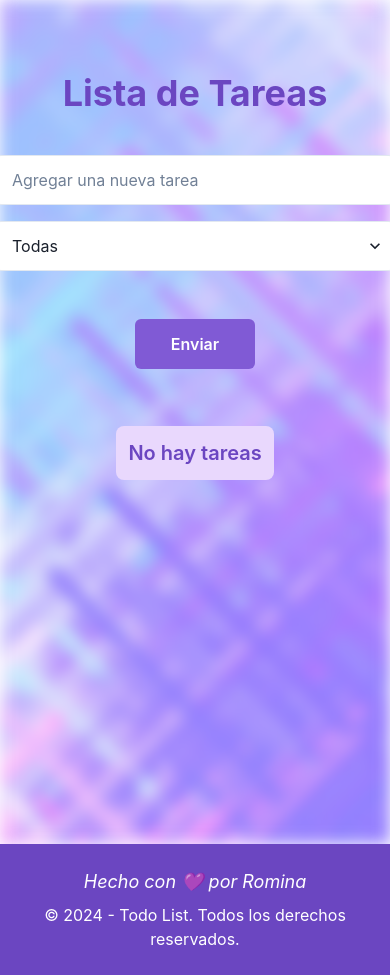
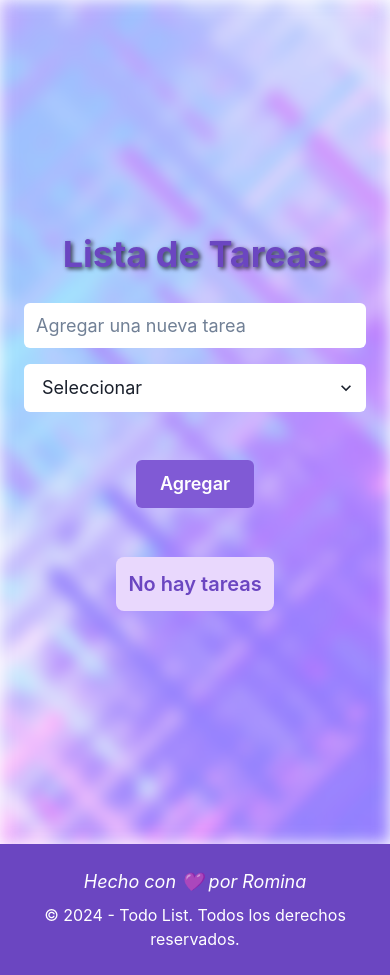
Before and after one commit to Romiluu/Todo-List, a React (Vite) app: page / in a window 390 px wide. Built offline with nearby package versions, Linux system fonts and the light colour scheme.

Commit message:
agrego responsive y confirmacion al eliminar una tarea

```diff
--- a/src/App.jsx
+++ b/src/App.jsx
@@ -6,12 +6,10 @@ import Footer from "./components/Footer";
 function App() {
 
   return (
-
       <div>
         <TodoList />
         <Footer />
       </div>
-
   )
 }
 
--- /dev/null
+++ b/src/components/Delete.jsx
@@ -0,0 +1,29 @@
+import { Button, Modal, ModalOverlay, ModalContent, ModalHeader, ModalFooter, ModalBody, ModalCloseButton, Text } from "@chakra-ui/react";
+
+const ConfirmDeleteModal = ({ isOpen, onClose, onConfirm }) => {
+  return (
+    <Modal isOpen={isOpen} onClose={onClose} isCentered>
+      <ModalOverlay />
+      <ModalContent bg="purple.100">
+        <ModalHeader>Confirmación de Eliminación</ModalHeader>
+        <ModalCloseButton />
+        <ModalBody>
+          <Text color="purple.600" fontSize="lg">
+            ¿Está seguro de que desea eliminar esta tarea?
+          </Text>
+        </ModalBody>
+
+        <ModalFooter>
+          <Button colorScheme="purple" mr={3} onClick={onClose}>
+            Cancelar
+          </Button>
+          <Button colorScheme="red" onClick={onConfirm}>
+            Eliminar
+          </Button>
+        </ModalFooter>
+      </ModalContent>
+    </Modal>
+  );
+};
+
+export default ConfirmDeleteModal;
--- a/src/components/Item.jsx
+++ b/src/components/Item.jsx
@@ -11,18 +11,28 @@ const Item = ({ task, onToggleComplete, onDelete }) => {
       mb={4}
       bg="white"
       display="flex"
+      flexDirection="row" // Mantiene los elementos en fila
       justifyContent="space-between"
-      alignItems="center"
-      width="100%"  // Asegura que ocupe todo el ancho disponible
-      maxW="700px"  // Máximo ancho para todos los elementos
-      height="80px"  // Alto fijo para cada tarea
+      alignItems="flex-start"
+      width="100%"
+      maxW="700px"
+      height="auto"
     >
-      <Text textDecoration={task.completed ? 'line-through' : 'none'}>
+      {/* Texto de la tarea */}
+      <Text
+        textDecoration={task.completed ? 'line-through' : 'none'}
+        fontWeight={task.completed ? "normal" : "bold"}
+        color={task.completed ? "gray.500" : "black"}
+        wordBreak="break-word"
+        flex="1"
+        mr={4}
+      >
         {task.text}
       </Text>
 
+      {/* Botones */}
       <Box display="flex" alignItems="center" gap={2}>
-        {/* Ícono de tilde verde */}
+        {/* Botón para completar */}
         <IconButton
           icon={<CheckIcon />}
           colorScheme={task.completed ? 'green' : 'gray'}
@@ -37,7 +47,7 @@ const Item = ({ task, onToggleComplete, onDelete }) => {
           borderRadius="md"
         />
 
-        {/* Ícono de basurero */}
+        {/* Botón para eliminar */}
         <IconButton
           icon={<DeleteIcon />}
           colorScheme="red"
--- a/src/components/List.jsx
+++ b/src/components/List.jsx
@@ -5,11 +5,11 @@ const List = ({ tasks, onToggleComplete, onDelete }) => {
   return (
     <VStack
       w="100%"
-      maxW="700px"
+      maxW={{ base: '80%', md: '600px' }}
       spacing={4}
       align="center"
       mb="50px"
-      height="auto"  // Puedes definir el alto si lo prefieres fijo
+      height="auto"
     >
       {tasks.length > 0 ? (
         tasks.map((task) => (
--- a/src/components/TodoList.jsx
+++ b/src/components/TodoList.jsx
@@ -1,35 +1,39 @@
-import React, { useState, useEffect } from 'react';
-import { Box, Input, Button, Select, Flex, Stack, Heading } from '@chakra-ui/react';
-import fondo from '../assets/fondo.jpg'; // Imagen de fondo
-import List from './List'; // Importamos List, que contiene el renderizado de las tareas
+import React, { useState, useEffect } from "react";
+import { Box, Input, Button, Select, Heading, VStack, HStack, Text } from "@chakra-ui/react";
+import fondo from "../assets/fondo.jpg";
+import List from "./List";
+import DeleteModal from "./Delete";
 
 function TodoList() {
-  const [task, setTask] = useState('');
+  const [task, setTask] = useState("");
   const [tasks, setTasks] = useState([]);
-  const [filter, setFilter] = useState('all');
+  const [filter, setFilter] = useState("all");
+  const [error, setError] = useState("");
+  const [isModalOpen, setIsModalOpen] = useState(false);
+  const [taskToDelete, setTaskToDelete] = useState(null); // Almacena la tarea a eliminar
 
-  // Cargar tareas desde localStorage al iniciar
   useEffect(() => {
-    const storedTasks = JSON.parse(localStorage.getItem('tasks'));
+    const storedTasks = JSON.parse(localStorage.getItem("tasks"));
     if (storedTasks) {
       setTasks(storedTasks);
     }
   }, []);
 
-  // Guardar tareas en localStorage cada vez que se actualicen
   useEffect(() => {
     if (tasks.length > 0) {
-      localStorage.setItem('tasks', JSON.stringify(tasks));
+      localStorage.setItem("tasks", JSON.stringify(tasks));
     }
   }, [tasks]);
 
   const handleSubmit = () => {
-    if (task.trim()) {
+    if (task.trim() === "") {
+      setError("La tarea no debe estar vacía.");
+      return;
+    }
     const newTask = { id: Date.now(), text: task, completed: false };
-      const updatedTasks = [...tasks, newTask];
-      setTasks(updatedTasks);
-      setTask(''); // Limpiar el input
-    }
+    setTasks([...tasks, newTask]);
+    setTask("");
+    setError("");
   };
 
   const handleFilterChange = (e) => {
@@ -44,20 +48,25 @@ function TodoList() {
   };
 
   const handleDelete = (id) => {
-    const updatedTasks = tasks.filter((task) => task.id !== id);
-    setTasks(updatedTasks);
+    setTaskToDelete(id);
+    setIsModalOpen(true);
+  };
+
+  const confirmDelete = () => {
+    setTasks(tasks.filter((task) => task.id !== taskToDelete));
+    setIsModalOpen(false);
+    setTaskToDelete(null);
   };
 
   const filteredTasks = tasks.filter((task) => {
-    if (filter === 'all') return true;
-    if (filter === 'completed') return task.completed;
-    if (filter === 'incomplete') return !task.completed;
+    if (filter === "all") return true;
+    if (filter === "completed") return task.completed;
+    if (filter === "incomplete") return !task.completed;
     return true;
   });
 
   return (
     <>
-      {/* Fondo borroso */}
       <Box
         position="fixed"
         top="0"
@@ -69,68 +78,103 @@ function TodoList() {
         backgroundPosition="center"
         backgroundRepeat="no-repeat"
         backgroundSize="cover"
-        filter="blur(8px)" // Aplica el desenfoque
+        filter="blur(8px)"
       />
-
-      {/* Contenedor de tareas */}
-      <Box
+      <VStack
         minHeight="100vh"
-        display="flex"
-        flexDirection="column"
-        justifyContent="space-between"
+        justifyContent="center"
         alignItems="center"
-        p={6}
-
+        spacing={6}
+        px={6}
       >
-        <Box textAlign="center" mt={12}>
-          <Heading as="h1" size="2xl" color="purple.600" mb={10}>
+        <Heading
+          fontSize={{ base: "4xl", sm: "5xl", md: "6xl", lg: "6xl", xl: "6xl" }}
+          color="purple.600"
+          textShadow="2px 2px 4px rgba(0, 0, 0, 0.7)"
+          mt={12}
+        >
           Lista de Tareas
         </Heading>
 
-          <Stack spacing={8} align="center" justify="center" height="100%" mb={8}>
-            <Flex direction={{ base: 'column', md: 'row' }} gap={4} justify="center" align="center">
+        <HStack
+          w="100%"
+          maxW="4xl"
+          spacing={4}
+          flexDirection={{ base: "column", md: "row" }}
+        >
           <Input
             placeholder="Agregar una nueva tarea"
             value={task}
             onChange={(e) => setTask(e.target.value)}
+            flex="1"
+            size="lg"
+            variant="filled"
             bg="white"
-                width="400px"
-                height="50px"
+            padding="10px"
+            _hover={{
+              bg: "lavender",
+              borderColor: "purple.400",
+              borderWidth: "2px",
+            }}
+            _focus={{
+              bg: "white",
+              borderColor: "purple.500",
+              boxShadow: "none",
+            }}
+            focusBorderColor="purple.500"
+            _placeholder={{ color: "gray.500" }}
           />
           <Select
             onChange={handleFilterChange}
+            flex="1"
+            size="lg"
+            variant="filled"
             bg="white"
-                width="400px"
-                height="50px"
-                value={filter}
+            placeholder="Seleccionar"
+            _hover={{
+              bg: "lavender",
+              borderColor: "purple.400",
+              borderWidth: "2px",
+            }}
+            _focus={{
+              bg: "white",
+              borderColor: "purple.500",
+              boxShadow: "none",
+            }}
+            focusBorderColor="purple.500"
           >
             <option value="all">Todas</option>
-                <option value="completed">Completas</option>
-                <option value="incomplete">Incompletas</option>
+            <option value="completed">Completadas</option>
+            <option value="incomplete">Pendientes</option>
           </Select>
-            </Flex>
-
-            <Box width="100%" display="flex" justifyContent="center" mt={4}>
+        </HStack>
         <Button
-                colorScheme="purple"
           onClick={handleSubmit}
-                width="120px"
-                height="50px"
+          size="lg"
+          bg="purple.500"
+          color="white"
+          _hover={{ bg: "purple.400" }}
+          mt={6}
         >
-                Enviar
+          Agregar
         </Button>
-            </Box>
-          </Stack>
-
-          <Box width="100%" display="flex" justifyContent="center" mt={8}>
+        {error && (
+          <Text fontSize="xl" color="red.500" mt={4}>
+            {error}
+          </Text>
+        )}
         <List
           tasks={filteredTasks}
           onToggleComplete={handleComplete}
           onDelete={handleDelete}
         />
-          </Box>
-        </Box>
-      </Box>
+      </VStack>
+
+      <DeleteModal
+        isOpen={isModalOpen}
+        onClose={() => setIsModalOpen(false)}
+        onConfirm={confirmDelete}
+      />
     </>
   );
 }
```
Lines whose indentation alone changed are shown as unchanged.
